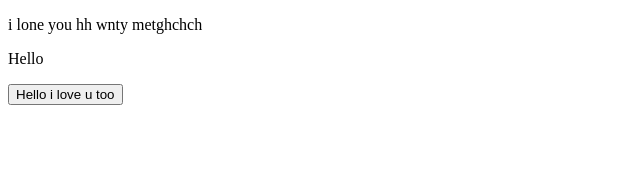
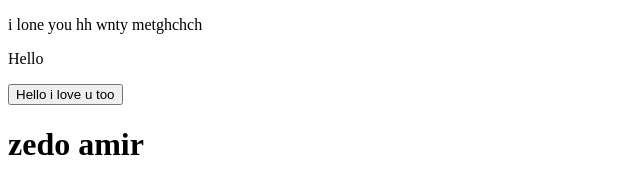
Before and after one commit to fatma-baba/learnGit, a plain HTML site: page index.html in a window 1280 px wide. Shown: the whole page, without its empty margins (0-640 px from the left). Drawn offline with Linux system fonts and the light colour scheme.

Commit message:
Add by amir

```diff
--- a/index.html
+++ b/index.html
@@ -12,7 +12,7 @@
     <p> i lone you hh wnty metghchch</p>
     <p>Hello</p>
     <button>Hello i love u too</button>
-
+    <h1>zedo amir</h1>
 </body>
 
 </html>
```
